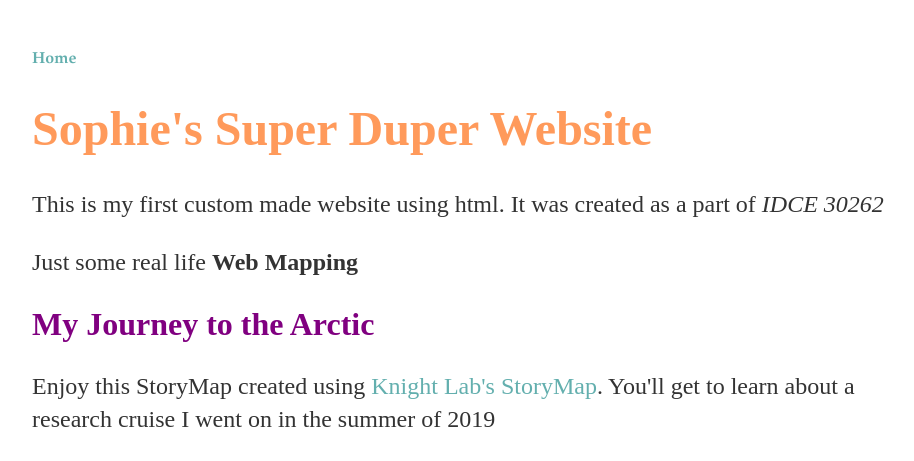
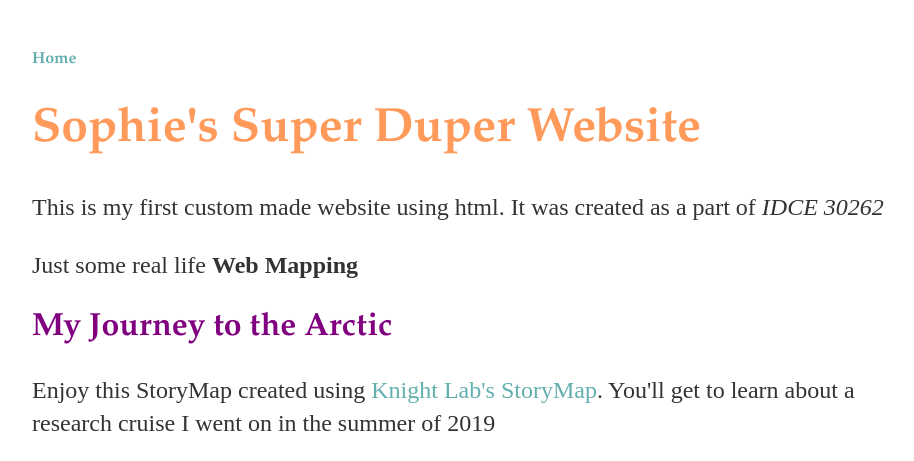
Before and after one commit to sophspilio/sophspilio.github.io, a Jekyll site: the page built from index.html, in a window 1280 px wide. Shown: the top 461 px of the page, without its empty margins (160-1074 px from the left). Built offline with Jekyll 4.4.1, drawn with Linux system fonts in a browser that asks for light colours; grey boxes are pictures that could not be loaded.

Commit message:
Update main.css

```diff
--- a/css/main.css
+++ b/css/main.css
@@ -22,12 +22,12 @@ a:hover {
 }
 h1 {
     font-size: 3em;
-    font-family: 'Montserrat';
+    font-family: 'Garamond', 'Times New Roman', 'Serif';
     color: #FF9A5B;
 }
 h2 {
     font-size: 2em;
-    font-family: 'Montserrat';
+    font-family: 'Garamond', 'Times New Roman', 'Serif';
     color: #800080;
 }
 p {
```
